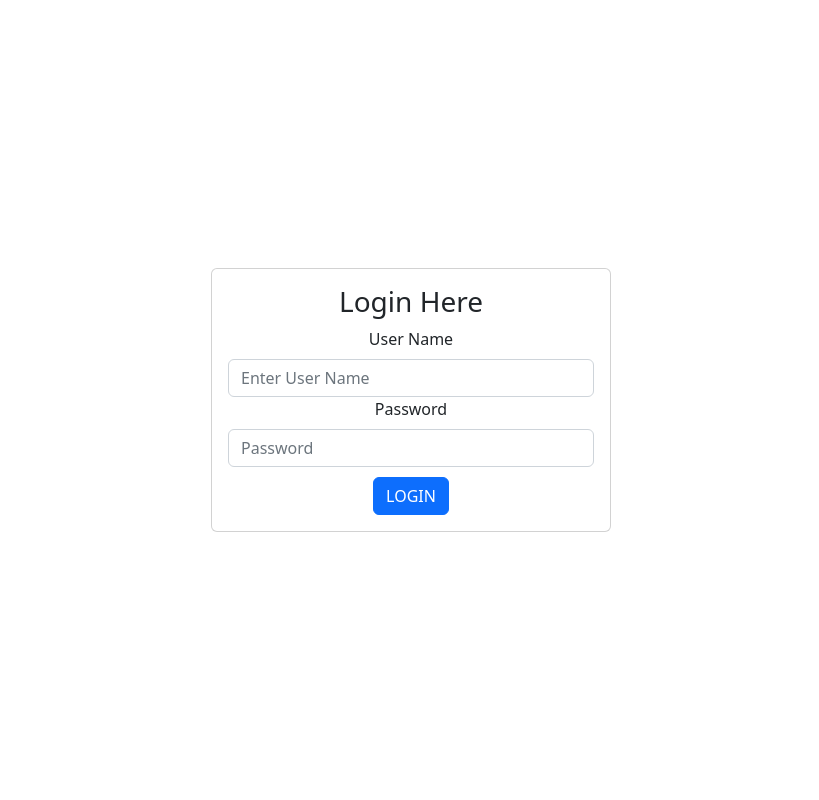
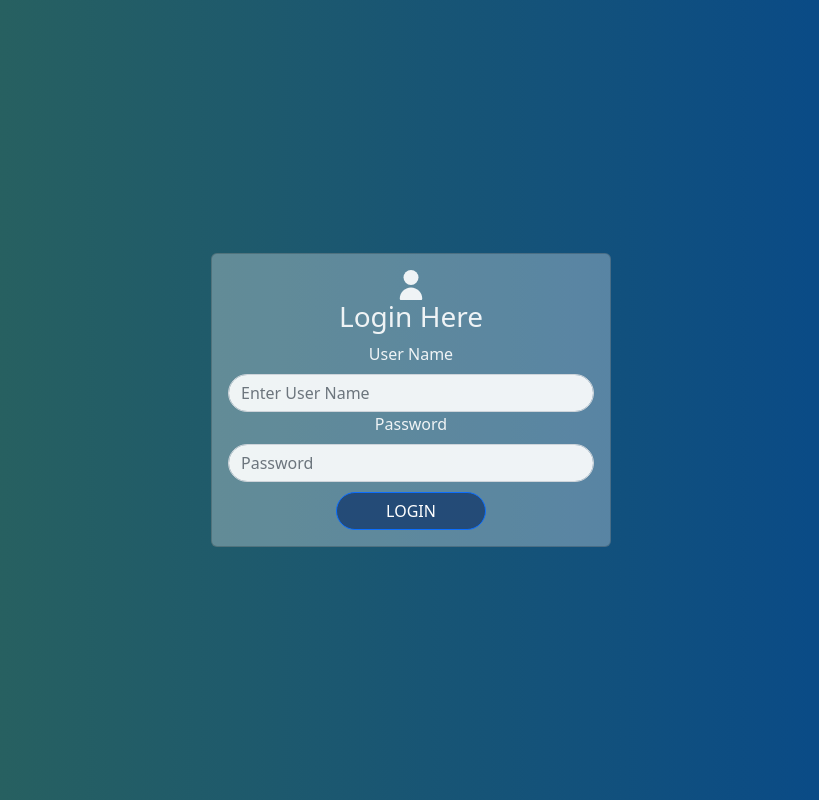
Before and after one commit to IsuruMalkishara/Phoenix-Admin-Panel_Frontend, a React (Create React App) app: page / in a window 1280 px wide. Shown: the whole page, without its empty margins (229-1048 px from the left). Built offline with nearby package versions, Linux system fonts and the light colour scheme.

Commit message:
added styles to the login page

```diff
--- a/src/components/LoginComponent.js
+++ b/src/components/LoginComponent.js
@@ -1,8 +1,9 @@
 import {React}  from 'react';
 import { useState } from 'react'
 import { useNavigate} from 'react-router-dom';
-import { Container,Card, Form, Button } from 'react-bootstrap';
+import { Card, Form, Button } from 'react-bootstrap';
 import AdminService from '../services/AdminService';
+import { ReactComponent as UserIcon } from '../assets/user.svg'
 
 import '../styles/LoginComponent.css'
 
@@ -38,14 +39,16 @@ export default function LoginComponent() {
 
 
        <div className='login'>
-       <Card className='login-card' >
+       <Card className='login-card' style={{ backgroundColor: 'rgba(255, 255, 255, 0.301)' }}>
 
       <Card.Body >
-        <h3>Login Here</h3>
+      <UserIcon fill="rgba(255, 255, 255, 0.9)" style={{ width: '30px', height: '30px' }} />
+        <h3 className='label'>Login Here</h3>
         <Form onSubmit={userLogin}>
           <Form.Group controlId="formBasicUserName">
-            <Form.Label>User Name</Form.Label>
+            <Form.Label className='label'>User Name</Form.Label>
             <Form.Control
+            className='input'
             type="text"
             placeholder="Enter User Name"
             value={userName}
@@ -54,8 +57,9 @@ export default function LoginComponent() {
           </Form.Group>
 
           <Form.Group controlId="formBasicPassword">
-            <Form.Label>Password</Form.Label>
+            <Form.Label className='label'>Password</Form.Label>
             <Form.Control
+            className='input'
             type="password"
             placeholder="Password"
             value={password}
@@ -63,13 +67,13 @@ export default function LoginComponent() {
           />
           </Form.Group>
 
-         <div className='login-btn'>
 
-          <Button variant="primary" type="submit">
+
+          <Button className='login-btn' variant="primary" type="submit">
             LOGIN
           </Button>
 
-         </div>
+
 
         </Form>
       </Card.Body>
--- a/src/index.css
+++ b/src/index.css
@@ -5,6 +5,7 @@ body {
     sans-serif;
   -webkit-font-smoothing: antialiased;
   -moz-osx-font-smoothing: grayscale;
+
 }
 
 code {
--- a/src/styles/LoginComponent.css
+++ b/src/styles/LoginComponent.css
@@ -3,6 +3,7 @@
     justify-content: center;
     align-items: center;
     height: 100vh;
+    background: linear-gradient(to right, rgb(47, 102, 86), rgb(2, 69, 145));
   }
 
   .login-card {
@@ -13,4 +14,16 @@
 
   .login-btn{
     margin-top: 10px;
+    background-color: rgb(36, 75, 119) !important;
+    border-radius: 20px !important;
+    width: 150px;
   }
+
+  .label{
+    color: rgba(255, 255, 255, 0.9);
+  }
+
+  .input{
+    background-color: rgba(255, 255, 255, 0.9) !important;
+    border-radius: 20px !important;
+  }
```
Also changed, not shown: src/assets/user.svg (added).
